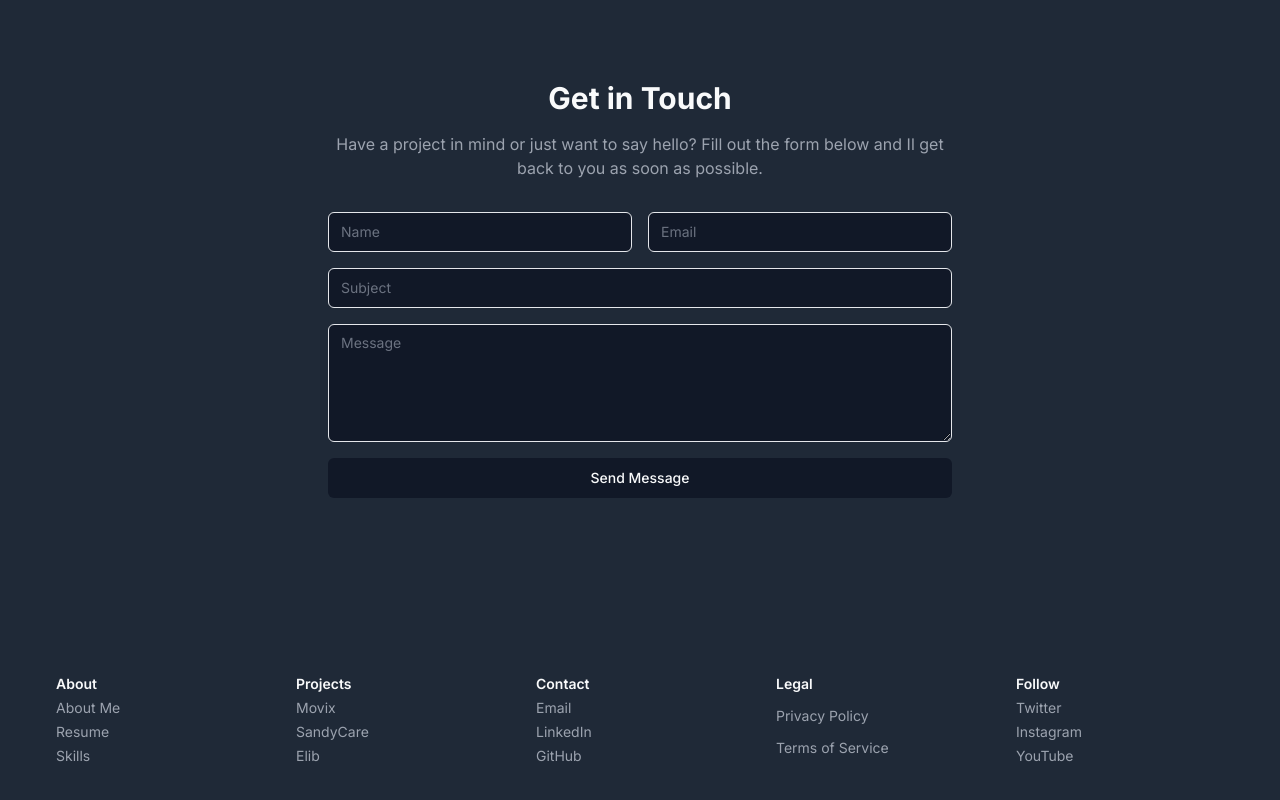
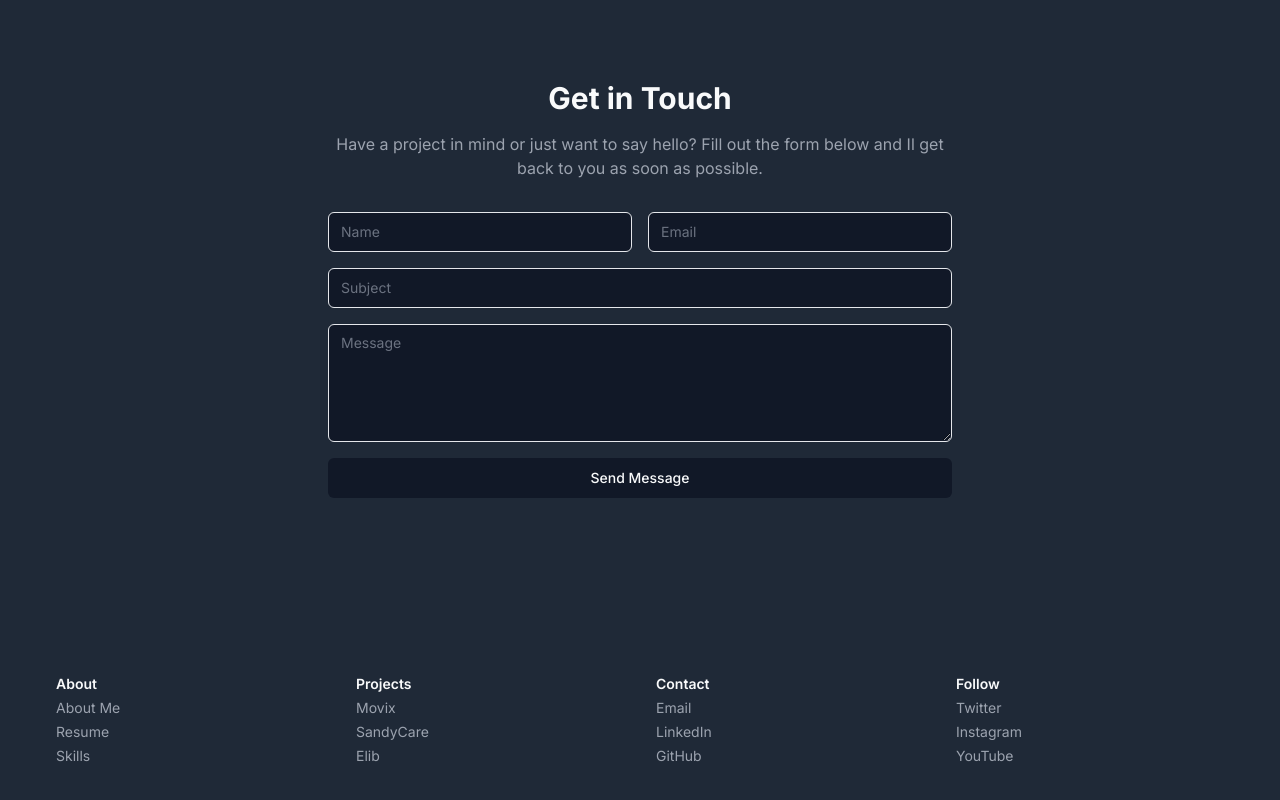
Before and after one commit to Sandeshjadhav22/sandesh, a Next.js app: page / in a window 1280 px wide. Shown: the part 2625-3425 px from the top of the page. Built offline with nearby package versions, Linux system fonts and the light colour scheme.

Commit message:
footer fix

```diff
--- a/src/components/component/Footer.tsx
+++ b/src/components/component/Footer.tsx
@@ -3,7 +3,7 @@ import Link from "next/link"
 const Footer = () => {
   return (
     <footer className="bg-gray-800 p-6 md:py-12 w-full text-gray-50">
-        <div className="container max-w-7xl grid grid-cols-2 sm:grid-cols-3 md:grid-cols-5 gap-8 text-sm">
+        <div className="container  max-w-7xl grid grid-cols-2 sm:grid-cols-3 md:grid-cols-4 gap-8 text-sm">
           <div className="grid gap-1">
             <h3 className="font-semibold">About</h3>
             <Link className="text-gray-400 hover:text-gray-50" href="#">
@@ -40,7 +40,7 @@ const Footer = () => {
               GitHub
             </Link>
           </div>
-          <div className="grid gap-1">
+          {/* <div className="grid gap-1">
             <h3 className="font-semibold">Legal</h3>
             <Link className="text-gray-400 hover:text-gray-50" href="#">
               Privacy Policy
@@ -48,7 +48,7 @@ const Footer = () => {
             <Link className="text-gray-400 hover:text-gray-50" href="#">
               Terms of Service
             </Link>
-          </div>
+          </div> */}
           <div className="grid gap-1">
             <h3 className="font-semibold">Follow</h3>
             <Link className="text-gray-400 hover:text-gray-50" href="https://twitter.com/SandeshSanjayj2" target="_blank">
```
